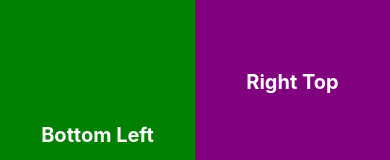
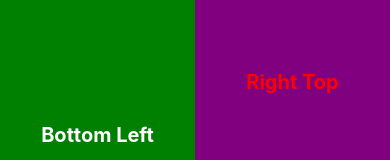
Before and after one commit to conan2023/App-01-Todo-List, a React Native app: screen / in a window 390 px wide. Shown: the part 498-658 px from the top of the page. Built offline with nearby package versions, Linux system fonts and the light colour scheme.

Commit message:
overwrite css

```diff
--- a/App.js
+++ b/App.js
@@ -17,7 +17,7 @@ export default function App() {
                 </View>
                 <View style={styles.containerBottomRight}>
                     <View style={styles.containerBottomRightTop}>
-                        <Text style={styles.bottomText}>Right Top</Text>
+                        <Text style={[styles.bottomText, styles.redText]}>Right Top</Text>
                     </View>
                     <View style={styles.containerBottomRightBottom}>
                         <Text style={styles.bottomText}>Right Bottom</Text>
@@ -88,5 +88,8 @@ const styles = StyleSheet.create({
     },
     centerText: {
 
+    },
+    redText: {
+        color: 'red'
     }
 });
```
